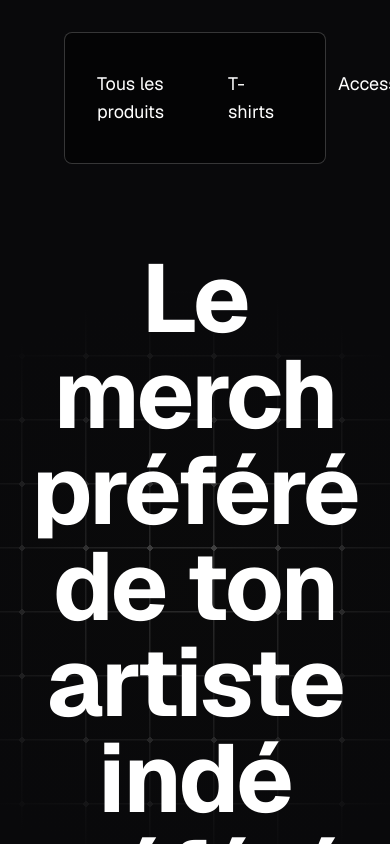
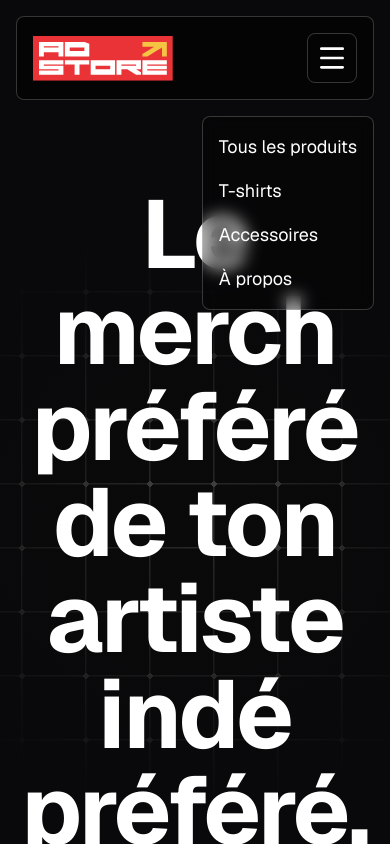
Before and after one commit to git2bezbar/store, a Next.js app: page / in a window 390 px wide. Shown: the top 844 px of the page. Built offline with nearby package versions, Linux system fonts and the light colour scheme.

Commit message:
fix(app): making the header and the footer responsive

```diff
--- a/app/footer.tsx
+++ b/app/footer.tsx
@@ -1,30 +1,30 @@
 export default function Footer() {
   return(
-    <footer className="px-16 py-8">
-      <div className="p-16 flex justify-between bg-black/20 backdrop-blur rounded-lg border border-white/20">
+    <footer className="p-4 lg:px-16 py-8">
+      <div className="p-4 sm:p-8 lg:p-16 flex flex-col gap-8 items-start md:flex-row justify-between bg-black/20 backdrop-blur rounded-lg border border-white/20">
         <img
-          className="h-[65px]"
-          src="./ad-store-black.svg"
+          className="h-[45px] lg:h-[65px]"
+          src="/ad-store-black.svg"
           alt="Logo AD Store"
         />
         <nav>
-          <ul className="flex flex-col gap-4 text-lg">
-            <li className="font-bold">Menu</li>
+          <ul className="flex flex-col gap-4">
+            <li className="font-bold text-lg">Menu</li>
             <li>Tous les produits</li>
             <li>T-shirts</li>
             <li>Accessoires</li>
           </ul>
         </nav>
         <nav>
-          <ul className="flex flex-col gap-4 text-lg">
-            <li className="font-bold">Légal</li>
+          <ul className="flex flex-col gap-4">
+            <li className="font-bold text-lg">Légal</li>
             <li>Mentions légales</li>
             <li>Conditions générales de ventes</li>
             <li>Conditions d&apos;utilisation</li>
           </ul>
         </nav>
         <div className="flex flex-col gap-4 max-w-[650px]">
-          <p className="font-bold">À propos</p>
+          <p className="font-bold text-lg">À propos</p>
           <p>AD Store vous propose une gamme exclusive de vêtements, accessoires et objets de collection qui vous permettront d&apos;afficher votre amour pour AD Verse avec style. Notre engagement envers la qualité et l&apos;authenticité transparaît dans chaque produit que nous offrons. Plongez dans l&apos;aventure AD Verse avec AD Store - où la passion rencontre la qualité, et où chaque achat est une expérience mémorable.</p>
         </div>
       </div>
--- a/app/header.tsx
+++ b/app/header.tsx
@@ -1,18 +1,23 @@
+'use client';
+
 import Link from "next/link"
+import { useState } from "react";
 
 export default function Header() {
+  const [menuIsActive, setMenuIsActive] = useState(true);
+
   return(
-    <header className="px-16 py-8 pb-0 sticky top-0 z-50 ">
-      <div className="p-8 flex justify-between items-center bg-black/50 backdrop-blur rounded-lg border border-white/20">
+    <header className="p-4 lg:px-16 lg:py-8 pb-0 sticky top-0 z-50 ">
+      <div className="p-4 lg:p-8 flex justify-between items-center bg-black/50 backdrop-blur rounded-lg border border-white/20 relative">
         <Link href="/">
           <img
-            className="h-[65px]"
-            src="./ad-store.svg"
+            className="h-[45px] lg:h-[65px]"
+            src="/ad-store.svg"
             alt="Logo AD Store"
           />
         </Link>
         <nav>
-          <ul className="flex gap-16 text-lg">
+          <ul className="flex gap-8 xl:gap-16 text-lg hidden lg:flex">
             <li>
               <Link href="/products">
                 Tous les produits
@@ -26,15 +31,42 @@ export default function Header() {
               </Link>
             </li>
           </ul>
+          <div className="p-2 md:p-4 flex lg:hidden rounded-lg border border-white/20">
+          <img
+            onClick={() => {setMenuIsActive(!menuIsActive)}}
+            className="h-[32px]"
+            src="/menu.svg"
+            alt="Menu"
+            />
+        </div>
         </nav>
-        <div className="p-4 rounded-lg border border-white/20">
+        <div className="p-4 hidden lg:flex rounded-lg border border-white/20">
           <img
             className="h-[32px]"
-            src="./cart.svg"
+            src="/cart.svg"
             alt="Panier"
             />
         </div>
       </div>
+      { menuIsActive && (
+          <div className="absolute -bottom-0 translate-y-full right-0 z-50 lg:hidden">
+            <ul className="flex flex-col p-4 gap-4 mt-4 mr-4 text-lg bg-black/30 backdrop-blur rounded-lg border border-white/20">
+              <li>
+                <Link href="/products">
+                  Tous les produits
+                </Link>
+              </li>
+              <li>T-shirts</li>
+              <li>Accessoires</li>
+              <li>
+                <Link href="/about">
+                  À propos
+                </Link>
+              </li>
+            </ul>
+          </div>
+        )}
     </header>
+
   )
 }
```
Also changed, not shown: public/menu.svg (added).
